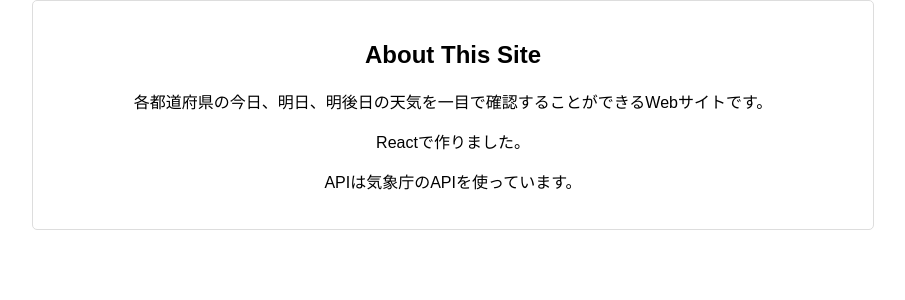
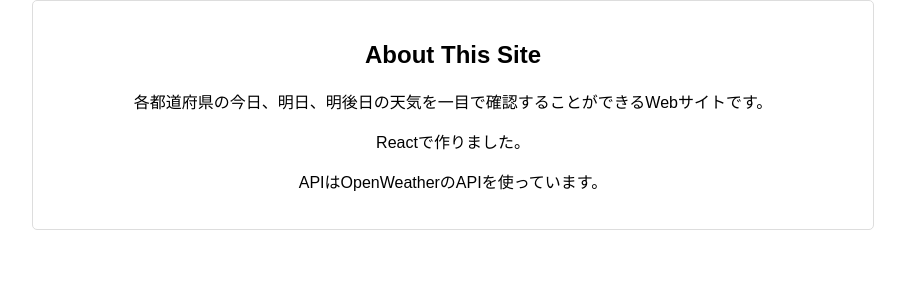
Before and after one commit to Sora0613/ReactWeatherNews, a React (Create React App) app in the folder src/: page /about-site in a window 1280 px wide. Shown: the top 300 px of the page, without its empty margins (187-1092 px from the left). Built offline with nearby package versions, Linux system fonts and the light colour scheme.

Commit message:
upd. 修正

```diff
--- a/src/src/pages/AboutSitePage.tsx
+++ b/src/src/pages/AboutSitePage.tsx
@@ -8,7 +8,7 @@ const AboutSitePage = () => {
                 <h2>About This Site</h2>
                 <p>各都道府県の今日、明日、明後日の天気を一目で確認することができるWebサイトです。</p>
                 <p>Reactで作りました。</p>
-                <p>APIは気象庁のAPIを使っています。</p>
+                <p>APIはOpenWeatherのAPIを使っています。</p>
             </div>
         </div>
     );
```
